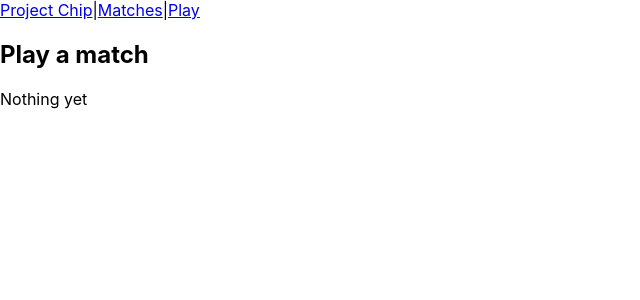
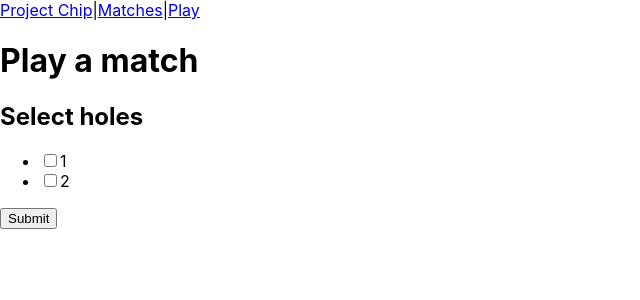
Before and after one commit to treedefense/projectchip, a React (Create React App) app in the folder frontend/: page /play in a window 1280 px wide. Both pictures are taken after a click on the button "Cherry Hill". Shown: the top 300 px of the page, without its empty margins (0-640 px from the left). Built offline with nearby package versions, Linux system fonts and the light colour scheme.

Commit message:
select holes to play in your match

```diff
--- a/frontend/src/models.tsx
+++ b/frontend/src/models.tsx
@@ -7,6 +7,9 @@ export interface Location {
 export interface Hole {
   id: number; // unique hole id per location
   par: number;
+}
+
+export interface Match {
 }
 
 // TEMP place for this, will need to be stored on the backend later anyway
@@ -42,3 +45,15 @@ export function LoadLocations(): Location[] {
     },
   ];
 }
+
+export function GetLocation(id: number): (Location|undefined) {
+  const locations = LoadLocations();
+  for (let i = 0; i < locations.length; i++) {
+    if (locations[i].id === id) {
+      return locations[i];
+    }
+  }
+}
+
+export function CreateMatch(match: Match) {
+}
--- a/frontend/src/routes/Play/HolePicker/index.tsx
+++ b/frontend/src/routes/Play/HolePicker/index.tsx
@@ -1,7 +1,59 @@
+import { useState } from 'react';
+import { useSearchParams } from 'react-router-dom';
+import { GetLocation } from '../../../models';
+// import { playPath } from '../../paths';
+
 export function HolePicker() {
+  const [searchParams] = useSearchParams();
+  const [selectedHoles, setSelectedHoles] = useState<Record<number, Boolean>>({});
+
+  const id = searchParams.get('locationId');
+  if (!id) {
+    // should redirect back to /play
+    return <div></div>
+  }
+
+  const idAsNumber = parseInt(id, 10);
+  const location = GetLocation(idAsNumber);
+  if (!location) {
+    // should redirect back to /play
+    return <div></div>
+  }
+
+  const onHoleStateChanged = (id: number) => {
+    const isSelected = selectedHoles?.[id];
+    setSelectedHoles({
+      ...selectedHoles,
+      [id]: !isSelected,
+    })
+  }
+
+  const onSubmit = () => {
+  }
+
   return (
     <main>
-      <div>Nothing yet</div>
+      <h2>Select holes</h2>
+      <ul>
+        {location.holes.map(hole => {
+          return (
+            <li key={hole.id}>
+              <label>
+                <input
+                  type="checkbox"
+                  name={hole.id.toString()}
+                  checked={!!selectedHoles?.[hole.id]}
+                  onChange={() => onHoleStateChanged(hole.id)}
+                />
+                {hole.id}
+              </label>
+            </li>
+          );
+        })}
+      </ul>
+      <div>
+        <button onClick={() => onSubmit()}>Submit</button>
+      </div>
     </main>
   );
 }
--- a/frontend/src/routes/Play/index.tsx
+++ b/frontend/src/routes/Play/index.tsx
@@ -5,7 +5,7 @@ import { HolePicker } from './HolePicker';
 export function Play() {
   return (
     <main>
-      <h2>Play a match</h2>
+      <h1>Play a match</h1>
       <Outlet />
     </main>
   );
```
